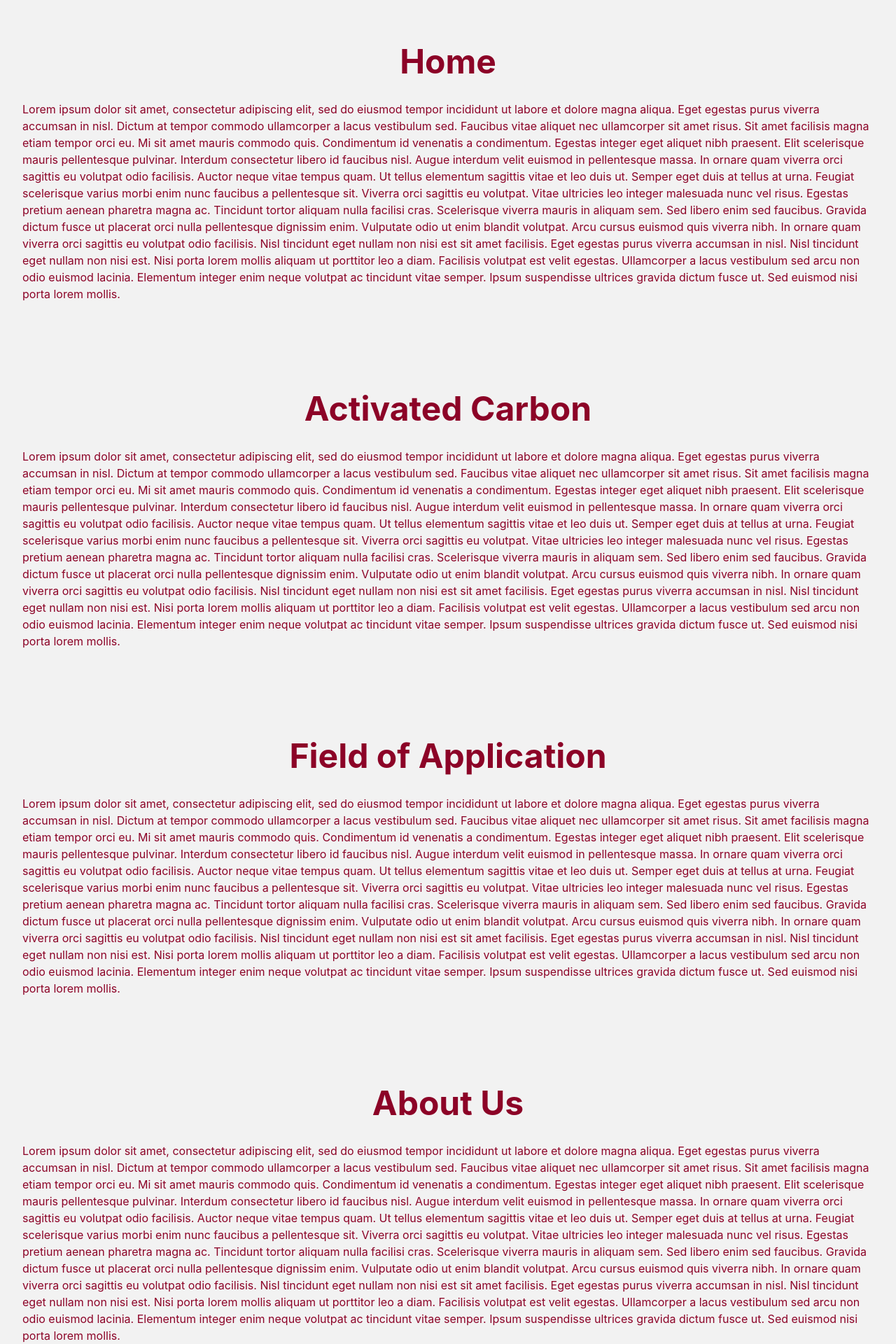
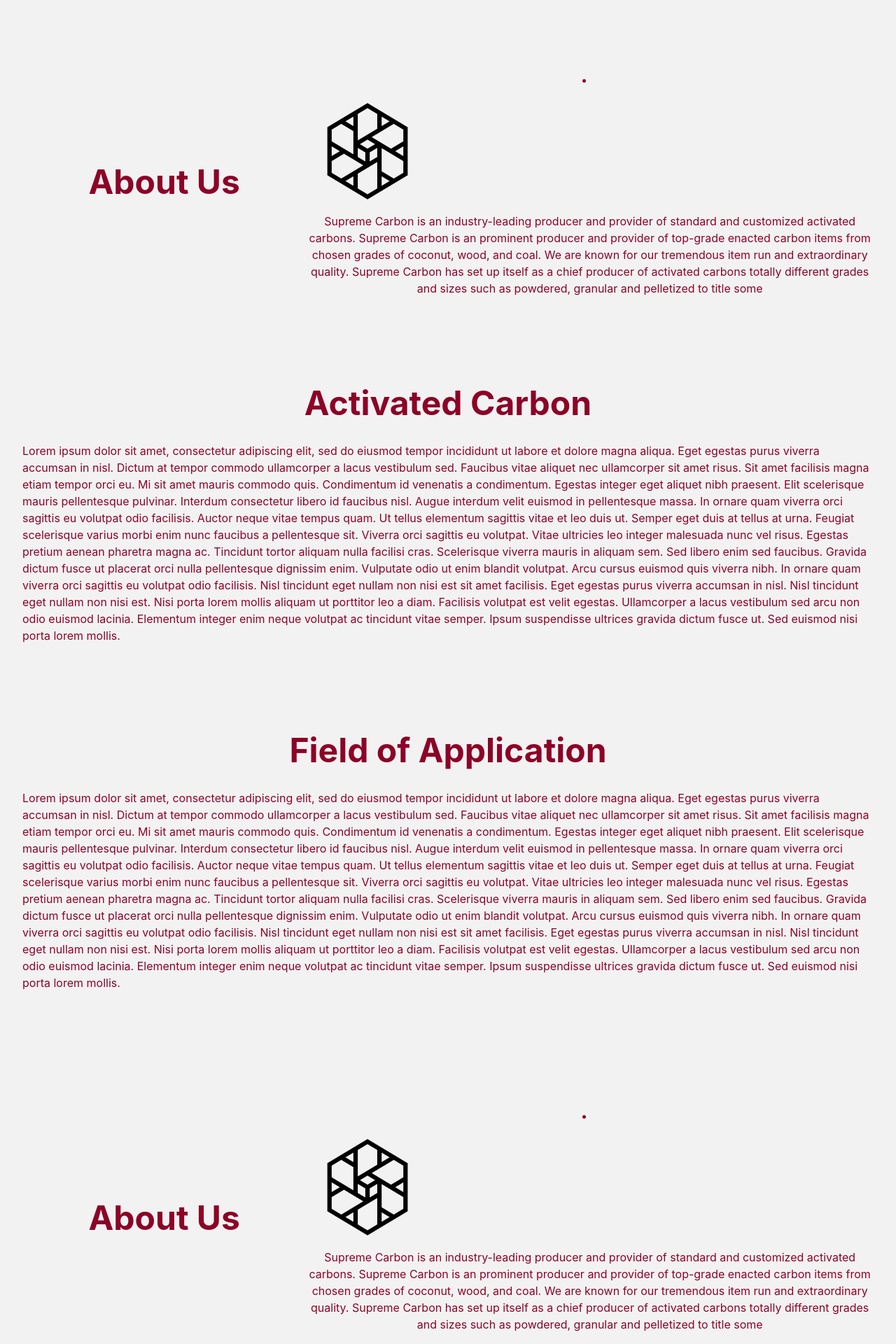
Before and after one commit to supremecarbon/Supreme-Carbon-Website, a React (Create React App) app: page / in a window 1280 px wide. Shown: the part 120-2040 px from the top of the page at 70% size. Built offline with nearby package versions, Linux system fonts and the light colour scheme.

Commit message:
Changes: Some Basic Changes

```diff
--- a/src/components/AboutUs/AboutUs.js
+++ b/src/components/AboutUs/AboutUs.js
@@ -1,17 +1,17 @@
 
 import React from "react";
+import logo from "../Navbar/SupremeCarbonLogo.png";
 
 function AboutUs() {
     return (
         <section id="aboutus" className="text-primary bg-base-100">
-            <div className="mx-auto max-w-screen-xl px-4 py-8 sm:px-6 sm:py-12 lg:px-8 lg:py-16">
-                <div className="mx-auto max-w-lg text-center">
+            <div className="mx-auto max-w-screen-xl px-4 py-8 sm:px-6 sm:py-12 lg:px-8 lg:py-16 grid grid-cols-12">
+                <div className="mx-auto max-w-lg text-center col-span-4 mt-8 self-center">
                     <h2 className="text-3xl font-bold lg:text-5xl">About Us</h2>
                 </div>
-                <div className="mt-8">
-                    Lorem ipsum dolor sit amet, consectetur adipiscing elit, sed do eiusmod tempor incididunt ut labore et dolore magna aliqua. Eget egestas purus viverra accumsan in nisl. Dictum at tempor commodo ullamcorper a lacus vestibulum sed. Faucibus vitae aliquet nec ullamcorper sit amet risus. Sit amet facilisis magna etiam tempor orci eu. Mi sit amet mauris commodo quis. Condimentum id venenatis a condimentum. Egestas integer eget aliquet nibh praesent. Elit scelerisque mauris pellentesque pulvinar. Interdum consectetur libero id faucibus nisl. Augue interdum velit euismod in pellentesque massa. In ornare quam viverra orci sagittis eu volutpat odio facilisis. Auctor neque vitae tempus quam. Ut tellus elementum sagittis vitae et leo duis ut. Semper eget duis at tellus at urna. Feugiat scelerisque varius morbi enim nunc faucibus a pellentesque sit. Viverra orci sagittis eu volutpat. Vitae ultricies leo integer malesuada nunc vel risus. Egestas pretium aenean pharetra magna ac. Tincidunt tortor aliquam nulla facilisi cras.
-
-                    Scelerisque viverra mauris in aliquam sem. Sed libero enim sed faucibus. Gravida dictum fusce ut placerat orci nulla pellentesque dignissim enim. Vulputate odio ut enim blandit volutpat. Arcu cursus euismod quis viverra nibh. In ornare quam viverra orci sagittis eu volutpat odio facilisis. Nisl tincidunt eget nullam non nisi est sit amet facilisis. Eget egestas purus viverra accumsan in nisl. Nisl tincidunt eget nullam non nisi est. Nisi porta lorem mollis aliquam ut porttitor leo a diam. Facilisis volutpat est velit egestas. Ullamcorper a lacus vestibulum sed arcu non odio euismod lacinia. Elementum integer enim neque volutpat ac tincidunt vitae semper. Ipsum suspendisse ultrices gravida dictum fusce ut. Sed euismod nisi porta lorem mollis.
+                <div className="mt-8 col-span-8 text-center">
+                    <li><a className="text-center normal-case text-2xl font-bold"><img src={logo} alt="Supreme Carbon" className="hover:animate-spin h-44"></img></a></li>
+                    Supreme Carbon is an industry-leading producer and provider of standard and customized activated carbons. Supreme Carbon is an prominent producer and provider of top-grade enacted carbon items from chosen grades of coconut, wood, and coal. We are known for our tremendous item run and extraordinary quality. Supreme Carbon has set up itself as a chief producer of activated carbons totally different grades and sizes such as powdered, granular and pelletized to title some
                 </div>
             </div>
         </section>
--- a/src/components/Home/Home.js
+++ b/src/components/Home/Home.js
@@ -1,17 +1,18 @@
 
 import React from "react";
+import logo from "../Navbar/SupremeCarbonLogo.png";
+import {Link} from "react-scroll";
 
 function Home() {
     return (
         <section id="home" className="text-primary bg-base-100">
-            <div className="mx-auto max-w-screen-xl px-4 py-8 sm:px-6 sm:py-12 lg:px-8 lg:py-16">
-                <div className="mx-auto max-w-lg text-center">
-                    <h2 className="text-3xl font-bold lg:text-5xl">Home</h2>
+            <div className="mx-auto max-w-screen-xl px-4 py-8 sm:px-6 sm:py-12 lg:px-8 lg:py-16 grid grid-cols-12">
+                <div className="mx-auto max-w-lg text-center col-span-4 mt-8 self-center">
+                    <h2 className="text-3xl font-bold lg:text-5xl">About Us</h2>
                 </div>
-                <div className="mt-8">
-                    Lorem ipsum dolor sit amet, consectetur adipiscing elit, sed do eiusmod tempor incididunt ut labore et dolore magna aliqua. Eget egestas purus viverra accumsan in nisl. Dictum at tempor commodo ullamcorper a lacus vestibulum sed. Faucibus vitae aliquet nec ullamcorper sit amet risus. Sit amet facilisis magna etiam tempor orci eu. Mi sit amet mauris commodo quis. Condimentum id venenatis a condimentum. Egestas integer eget aliquet nibh praesent. Elit scelerisque mauris pellentesque pulvinar. Interdum consectetur libero id faucibus nisl. Augue interdum velit euismod in pellentesque massa. In ornare quam viverra orci sagittis eu volutpat odio facilisis. Auctor neque vitae tempus quam. Ut tellus elementum sagittis vitae et leo duis ut. Semper eget duis at tellus at urna. Feugiat scelerisque varius morbi enim nunc faucibus a pellentesque sit. Viverra orci sagittis eu volutpat. Vitae ultricies leo integer malesuada nunc vel risus. Egestas pretium aenean pharetra magna ac. Tincidunt tortor aliquam nulla facilisi cras.
-
-                    Scelerisque viverra mauris in aliquam sem. Sed libero enim sed faucibus. Gravida dictum fusce ut placerat orci nulla pellentesque dignissim enim. Vulputate odio ut enim blandit volutpat. Arcu cursus euismod quis viverra nibh. In ornare quam viverra orci sagittis eu volutpat odio facilisis. Nisl tincidunt eget nullam non nisi est sit amet facilisis. Eget egestas purus viverra accumsan in nisl. Nisl tincidunt eget nullam non nisi est. Nisi porta lorem mollis aliquam ut porttitor leo a diam. Facilisis volutpat est velit egestas. Ullamcorper a lacus vestibulum sed arcu non odio euismod lacinia. Elementum integer enim neque volutpat ac tincidunt vitae semper. Ipsum suspendisse ultrices gravida dictum fusce ut. Sed euismod nisi porta lorem mollis.
+                <div className="mt-8 col-span-8 text-center">
+                    <li><a className="text-center normal-case text-2xl font-bold"><img src={logo} alt="Supreme Carbon" className="hover:animate-spin h-44"></img></a></li>
+                    Supreme Carbon is an industry-leading producer and provider of standard and customized activated carbons. Supreme Carbon is an prominent producer and provider of top-grade enacted carbon items from chosen grades of coconut, wood, and coal. We are known for our tremendous item run and extraordinary quality. Supreme Carbon has set up itself as a chief producer of activated carbons totally different grades and sizes such as powdered, granular and pelletized to title some
                 </div>
             </div>
         </section>
```
Also changed, not shown: src/components/AboutUs/SupremeCarbonLogo.png (added).
